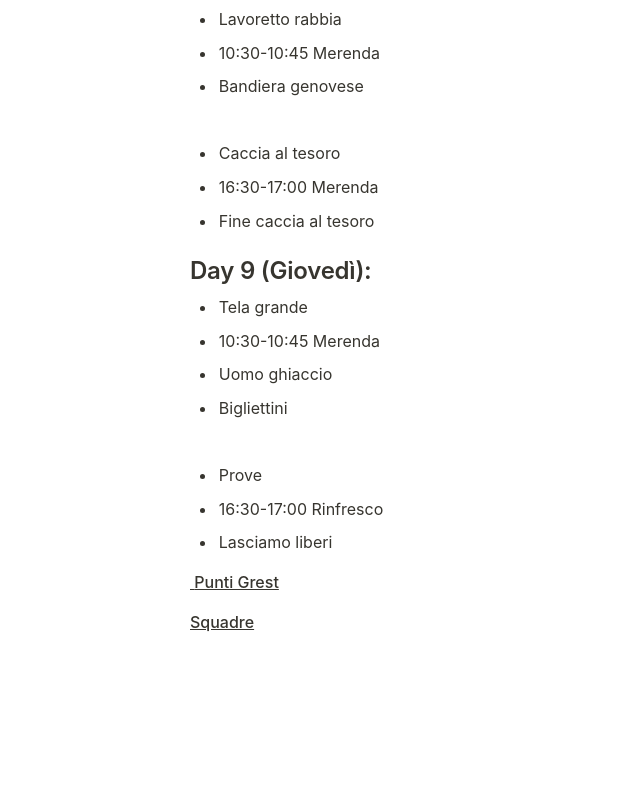
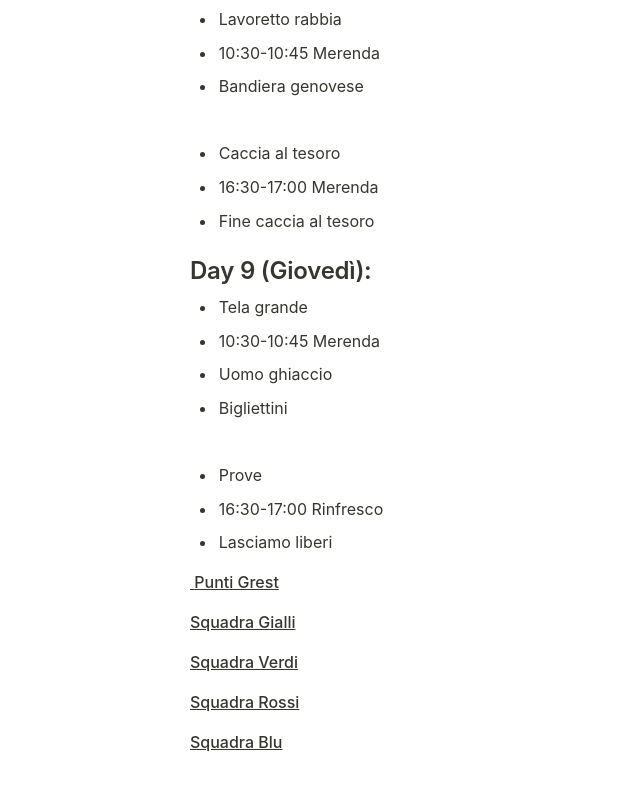
Before and after one commit to LucaVigato/LucaVigato.github.io, a plain HTML site: page index.html in a window 1280 px wide. Shown: the part 1324-2117 px from the top of the page, without its empty margins (0-640 px from the left). Before the commit the page ends 2030 px from the top, so only its background shows below. Drawn offline with Linux system fonts and the light colour scheme.

Commit message:
Update index.html

```diff
--- a/index.html
+++ b/index.html
@@ -680,4 +680,4 @@ blockquote {
 </p><ul id="0821b496-869a-467b-8e15-a016bea009bc" class="bulleted-list"><li style="list-style-type:disc">Prove fino alle 15</li></ul><ul id="beeab604-e099-49f7-a159-838b805c80c7" class="bulleted-list"><li style="list-style-type:disc">Lavoretto tristezza</li></ul><ul id="03029549-b675-4652-9263-276e63e64971" class="bulleted-list"><li style="list-style-type:disc">16:30-17:00 Merenda</li></ul><ul id="f6bcaca2-c182-4be9-8f35-c46bcef852a8" class="bulleted-list"><li style="list-style-type:disc">Tele squadre</li></ul><ul id="97720580-9f55-42d5-9373-3a501f486a84" class="bulleted-list"><li style="list-style-type:disc"> Balli di gruppo</li></ul><h2 id="9a4e35f5-482a-4e03-b137-96abb5b9a005" class="">Day 6 (Lunedì):</h2><p id="8ddcfcde-f9d4-448d-a89e-c3482c4405d3" class="">GITA</p><h2 id="a879d256-d089-44da-8459-6ec1787a6ba5" class="">Day 7 (Martedì):</h2><ul id="3f9cea0b-b370-488a-97fd-9d98ffda96db" class="bulleted-list"><li style="list-style-type:disc">Lavoretto disgusto</li></ul><ul id="80e5f832-d858-4b5e-b767-3e4bad478b53" class="bulleted-list"><li style="list-style-type:disc">10:30-10:45 Merenda</li></ul><ul id="53133758-d316-4a1d-9f2b-5200cfd61b9b" class="bulleted-list"><li style="list-style-type:disc">Cartellone foto gita sezione emozioni</li></ul><p id="726178ff-97be-4e63-b904-d8c4db3132ba" class="">
 </p><ul id="2bda839e-2fe5-4776-a979-a9104488dc72" class="bulleted-list"><li style="list-style-type:disc">2 square Cluedo 2 squadre prove</li></ul><ul id="b896a958-5171-43e7-a86c-9af30ffd8a40" class="bulleted-list"><li style="list-style-type:disc">16:30-17:00 Merenda</li></ul><ul id="d9edbc2f-553c-4936-bc9d-d00f0c02f425" class="bulleted-list"><li style="list-style-type:disc">Inversione precedenti</li></ul><h2 id="c943a57a-9c10-472d-a850-8112bc948381" class="">Day 8 (Mercoledì):</h2><ul id="485ad72f-60a7-49e9-8228-7e5ac25117dd" class="bulleted-list"><li style="list-style-type:disc">Lavoretto rabbia</li></ul><ul id="a5915d5d-96bc-4e8b-be4a-f78ed6b08e08" class="bulleted-list"><li style="list-style-type:disc">10:30-10:45 Merenda</li></ul><ul id="69c466c3-c6db-4eca-a0ff-757fa5d5505c" class="bulleted-list"><li style="list-style-type:disc">Bandiera genovese</li></ul><p id="848af3ae-edfd-426e-a710-7f80095715cc" class="">
 </p><ul id="0add75f6-571a-48ac-b3a9-2ddbffefaf71" class="bulleted-list"><li style="list-style-type:disc">Caccia al tesoro</li></ul><ul id="ccecc37c-4bcd-4c5b-8e49-a3fba73b49ab" class="bulleted-list"><li style="list-style-type:disc">16:30-17:00 Merenda</li></ul><ul id="d882925a-ab61-4a24-91ed-59ef62f381ee" class="bulleted-list"><li style="list-style-type:disc">Fine caccia al tesoro</li></ul><h2 id="0e85f64a-a1f5-4017-a98c-e89a35de6fe2" class="">Day 9 (Giovedì):</h2><ul id="42d06a0b-13fd-4ea9-8b96-7221ec22947e" class="bulleted-list"><li style="list-style-type:disc">Tela grande</li></ul><ul id="e078eef1-3a02-45ba-9fc2-295842e62f29" class="bulleted-list"><li style="list-style-type:disc">10:30-10:45 Merenda</li></ul><ul id="5413f9ed-6ed2-4e7c-8073-f2b692530ac1" class="bulleted-list"><li style="list-style-type:disc">Uomo ghiaccio</li></ul><ul id="6ff46923-e69f-4fae-ac31-55b77894238c" class="bulleted-list"><li style="list-style-type:disc">Bigliettini</li></ul><p id="79c5af0e-d59b-4675-a898-8f061368de1c" class="">
-</p><ul id="fe744122-0589-489e-9640-a85ca0bbd4d5" class="bulleted-list"><li style="list-style-type:disc">Prove</li></ul><ul id="42610ef9-7650-4aa7-a9de-8ed173f09d73" class="bulleted-list"><li style="list-style-type:disc">16:30-17:00 Rinfresco</li></ul><ul id="96e2b43a-8850-42db-9de8-0acb537ac81e" class="bulleted-list"><li style="list-style-type:disc">Lasciamo liberi</li></ul><figure id="753ce833-1f41-4da1-aa8d-701ff76380f6" class="link-to-page"><a href="https://www.notion.so/Punti-Grest-753ce8331f414da1aa8d701ff76380f6?pvs=21"> Punti Grest</a></figure><figure id="8427673b-ee4e-42a5-be99-fcc03adfac64" class="link-to-page"><a href="https://www.notion.so/Squadre-8427673bee4e42a5be99fcc03adfac64?pvs=21">Squadre</a></figure></div></article><span class="sans" style="font-size:14px;padding-top:2em"></span></body></html>
+</p><ul id="fe744122-0589-489e-9640-a85ca0bbd4d5" class="bulleted-list"><li style="list-style-type:disc">Prove</li></ul><ul id="42610ef9-7650-4aa7-a9de-8ed173f09d73" class="bulleted-list"><li style="list-style-type:disc">16:30-17:00 Rinfresco</li></ul><ul id="96e2b43a-8850-42db-9de8-0acb537ac81e" class="bulleted-list"><li style="list-style-type:disc">Lasciamo liberi</li></ul><figure id="753ce833-1f41-4da1-aa8d-701ff76380f6" class="link-to-page"><a href="https://www.notion.so/Punti-Grest-753ce8331f414da1aa8d701ff76380f6?pvs=21"> Punti Grest</a></figure><figure id="8427673b-ee4e-42a5-be99-fcc03adfac64" class="link-to-page"><a href="gialli.html">Squadra Gialli</a></figure><figure id="8427673b-ee4e-42a5-be99-fcc03adfac64" class="link-to-page"><a href="verdi.html">Squadra Verdi</a></figure><figure id="8427673b-ee4e-42a5-be99-fcc03adfac64" class="link-to-page"><a href="rossi.html">Squadra Rossi</a></figure><figure id="8427673b-ee4e-42a5-be99-fcc03adfac64" class="link-to-page"><a href="blu.html">Squadra Blu</a></figure></div></article><span class="sans" style="font-size:14px;padding-top:2em"></span></body></html>
```
